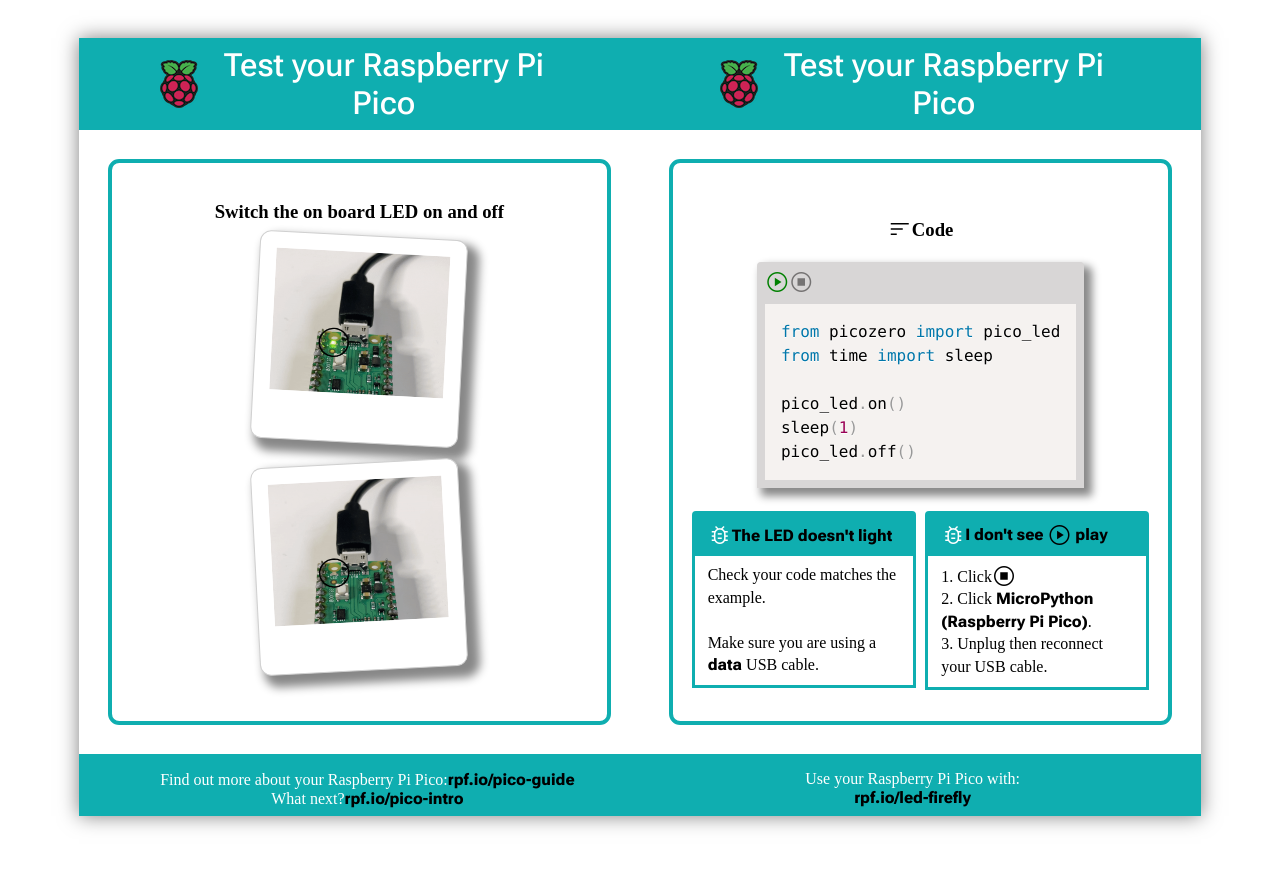
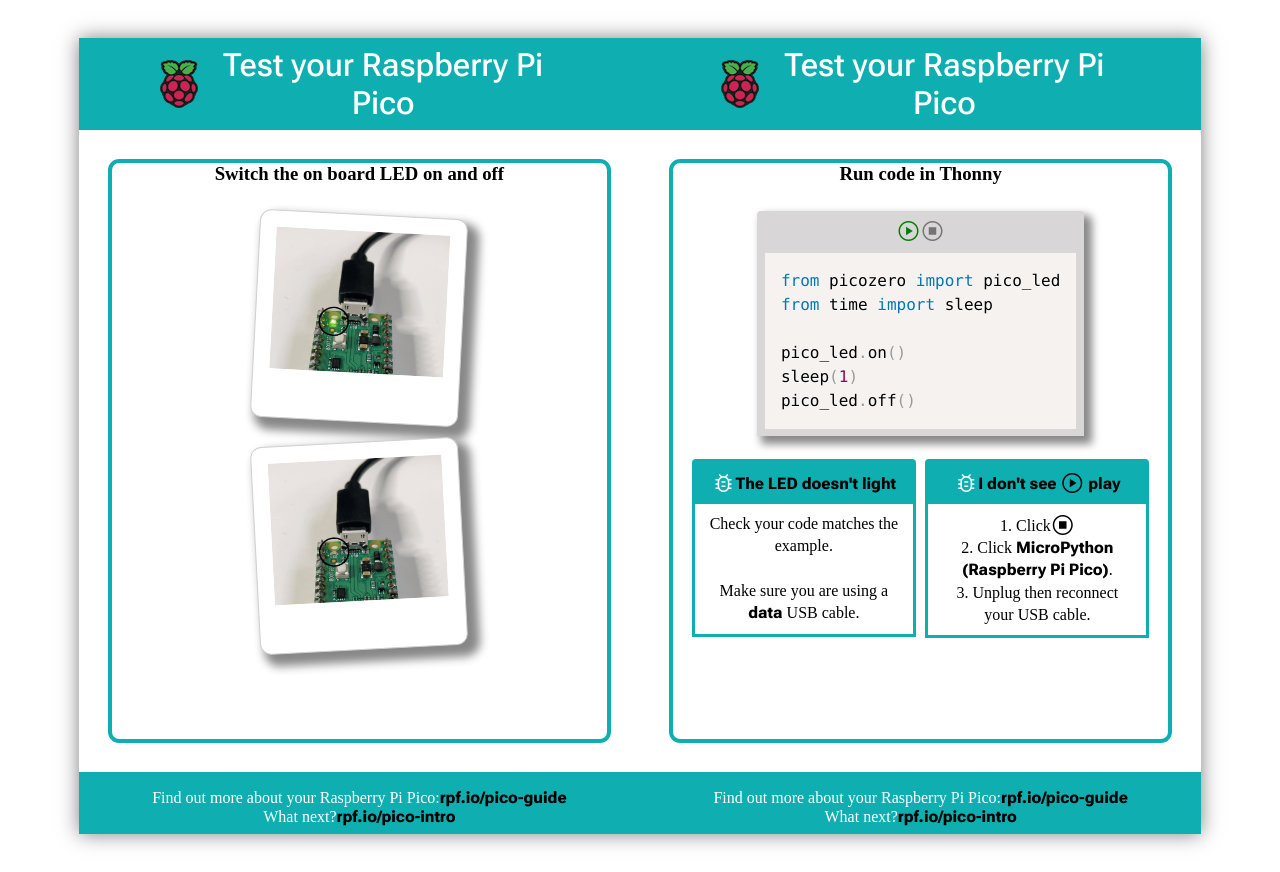
Before and after one commit to tracygardner/cardsnext, a Next.js app in the folder picocards/: page /cardsnext/pico-test in a window 1280 px wide. Built offline with nearby package versions, Linux system fonts and the light colour scheme; a web font is replaced by a local one.

Commit message:
portrait layout

```diff
--- a/picocards/components/_cards.js
+++ b/picocards/components/_cards.js
@@ -76,20 +76,10 @@
   return <header className="primary wrap">
     <div className="full row ycenter">
       <div className="column">
-
         <section className="widest wrap">
          <Logo/>
           <div className="wide">
-            <h2>{props.head1}</h2>
-          </div>
-        </section>
-      </div>
-      <div className="column">
-
-        <section className="widest wrap">
-          <Logo/>
-          <div className="wide">
-            <h2>{props.head2}</h2>
+            <h2>{props.head}</h2>
           </div>
         </section>
       </div>
@@ -99,14 +89,14 @@
 
 export const CardMain = (props) => {
   return <main className="page main-page">
-    <div className="row ycenter">
+    <div className="column ycenter xcenter">
       {props.children}
     </div>
   </main>
 };
 
 export const CardSide = (props) => {
-  return <div className="column side solid-border rounded ycenter">
+  return <div className="column side solid-border rounded xcenter">
     {props.children}
   </div>
 };
@@ -117,14 +107,6 @@
     }, []);
 
   return <section className="code">
-    <br />
-    <h3>
-      <span className="material-symbols-outlined">
-        sort
-      </span>
-      Code
-    </h3>
-    <br />
     <div className="wrap">
       <div className="code-container">
         <div className="code-top">
@@ -238,19 +220,6 @@
           </div>
         </section>
       </div>
-      <div className="column">
-
-        <section>
-          <div className="wider">
-            Use your Raspberry Pi Pico with:
-            <br /><strong
-            ><a href="https://rpf.io/led-firefly"
-            >rpf.io/led-firefly</a
-              ></strong
-            >
-          </div>
-        </section>
-      </div>
     </div>
   </footer>
 };
--- a/picocards/pages/pico-test.js
+++ b/picocards/pages/pico-test.js
@@ -8,17 +8,17 @@
       <div>
       <CardHead/>
       <CardPage>
-        <CardHeader head1="Test your Raspberry Pi Pico" head2="Test your Raspberry Pi Pico" />
 
         <CardMain>
 
+          <CardHeader head="Test your Raspberry Pi Pico"/>
+
           <CardSide>
-
-            <section className="narrow">
+            <section>
               <h3>
                 Switch the on board LED on and off
               </h3>
-
+<br/>
               <div className="xcenter">
                 <img
                   className="rounded photo-right"
@@ -35,8 +35,16 @@
             </section>
 
           </CardSide>
-
+           <CardFooter />
+          </CardMain>
+          <CardMain>
+          <CardHeader head="Test your Raspberry Pi Pico" />
           <CardSide>
+            <section>
+              <h3>
+                Run code in Thonny
+              </h3></section>
+<br/>
             <PythonSection>{`from picozero import pico_led
 from time import sleep
 
@@ -76,9 +84,10 @@
             </section>
           </CardSide>
 
+           <CardFooter />
         </CardMain>
 
-        <CardFooter />
+
       </CardPage>
         </div>
     );
--- a/picocards/public/print.css
+++ b/picocards/public/print.css
@@ -6,16 +6,10 @@
   /*font-size: 12pt;*/
   background: rgb(204, 204, 204);
 }
+
 * {
   box-sizing: border-box;
   -moz-box-sizing: border-box;
-}
-
-
-
-.sub-page {
-  /*padding: 1cm; */
-  height: auto;
 }
 
 @page {
@@ -27,24 +21,24 @@
   html,
   body {
     width: 297mm;
-    /*height: 210mm; */
-    height: auto;
+    height: 210mm;
   }
 
   .outer-page {
    width: 297mm;
+    height: 210mm;
   }
 
   .main-page {
     margin: 0 0;
     border: initial;
     border-radius: initial;
-    width: initial;
-    min-height: initial;
+    width: 148.5mm;
+    height: 210mm;
     box-shadow: initial;
     background: initial;
     break-after: auto;
-    top: 4.95rem;
+    top: 4.95re
     background: white;
   }
 
@@ -95,20 +89,11 @@
 }
 
 @media screen {
-
   .main-page {
-  width:  70.16rem;
+  width:  35.08rem;
+  height: 49.77rem;
   background: white;
 }
-
-  .outer-page {
-    width: 70.16rem;
-    min-height: auto;
-    margin: 10mm auto;
-    background: white;
-    box-shadow: 0 0 0.5cm rgba(0, 0, 0, 0.5);
-  }
-
   .side {
   height: 35.43rem;
   margin: 1.8rem;
@@ -155,3 +140,22 @@
     display: none;
   }
 }
+
+@media screen and (min-width: 35.08rem) {
+  .outer-page {
+    width: 70.16rem;
+    height: 49.77rem;
+    margin: 10mm auto;
+    background: white;
+    box-shadow: 0 0 0.5cm rgba(0, 0, 0, 0.5);
+  }
+}
+
+@media only screen and (max-width: 400px) {
+
+   .outer-page {
+  width:  35.08rem;
+  height: 49.77rem;
+  background: white;
+}
+}
--- a/picocards/public/style.css
+++ b/picocards/public/style.css
@@ -31,6 +31,25 @@
   background: rgba(var(--page), 1);
   color: rgba(var(--onpage), 1);
 }
+
+.main-page {
+  display: flex;
+  flex-direction: column;
+  justify-content: space-between;
+}
+
+.sub-page {
+  flex-direction: row;
+  display: flex;
+  flex-wrap: wrap;
+  justify-content: center;
+  align-items: center;
+  box-sizing: border-box;
+  gap:0rem 0rem;
+  row-gap: 0rem;
+  column-gap: 0rem;
+}
+
 
 .banner {
   background: rgba(var(--detail), 1);
```
Also changed, not shown: picocards/pages/pico-setup.js (+6 -2 lines), picocards/public/manifest.json, picocards/public/sw.js.
